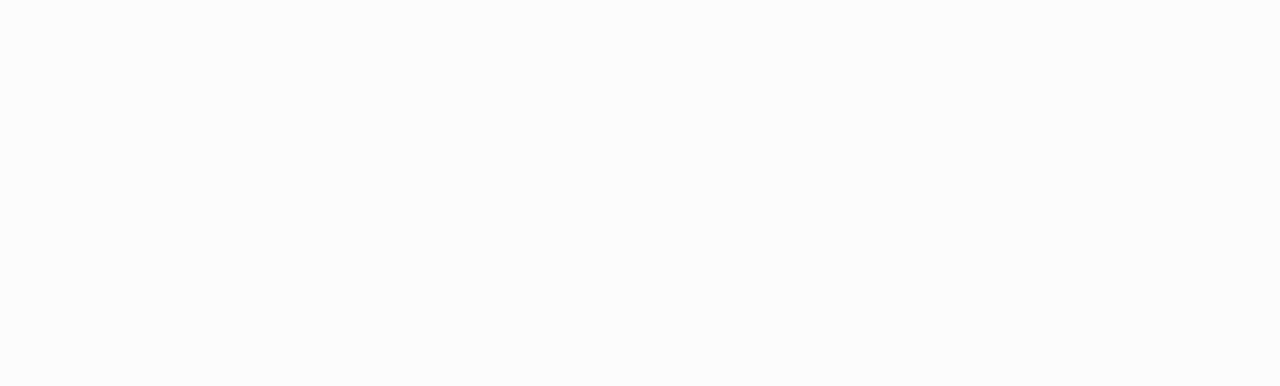
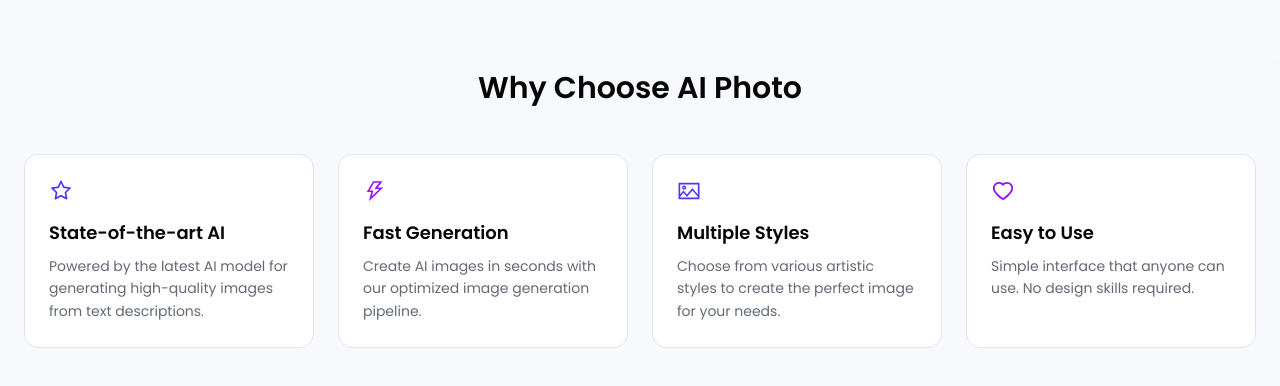
Before and after one commit to erdalinceler/ai-image-gen, a Next.js app: page / in a window 1280 px wide. Shown: the part 1212-1598 px from the top of the page. Before the commit the page ends 1202 px from the top, so only its background shows below. Built offline with nearby package versions, Linux system fonts and the light colour scheme; no server answers.

Commit message:
Add features section

```diff
--- a/app/page.tsx
+++ b/app/page.tsx
@@ -1,11 +1,13 @@
 import Header from "@/components/landing/header";
 import Hero from "@/components/landing/hero";
+import Features from "@/components/landing/features";
 
 export default function Home() {
   return (
     <>
       <Header />
       <Hero />
+      <Features />
     </>
   );
 }
--- /dev/null
+++ b/components/landing/features.tsx
@@ -0,0 +1,56 @@
+"use client";
+
+import { AiOutlineStar, AiOutlineThunderbolt, AiOutlinePicture, AiOutlineHeart } from "react-icons/ai";
+import Container from "@/components/shared/container";
+
+export default function Features() {
+  const features = [
+    {
+      icon: <AiOutlineStar className="w-6 h-6 text-indigo-600" />,
+      title: "State-of-the-art AI",
+      description: "Powered by the latest AI model for generating high-quality images from text descriptions.",
+    },
+    {
+      icon: <AiOutlineThunderbolt className="w-6 h-6 text-purple-600" />,
+      title: "Fast Generation",
+      description: "Create AI images in seconds with our optimized image generation pipeline.",
+    },
+    {
+      icon: <AiOutlinePicture className="w-6 h-6 text-indigo-600" />,
+      title: "Multiple Styles",
+      description: "Choose from various artistic styles to create the perfect image for your needs.",
+    },
+    {
+      icon: <AiOutlineHeart className="w-6 h-6 text-purple-600" />,
+      title: "Easy to Use",
+      description: "Simple interface that anyone can use. No design skills required.",
+    },
+  ];
+
+  return (
+    <section className="py-20 bg-muted/40">
+      <Container>
+        <div className="mx-auto max-w-7xl px-6">
+          <h2 className="text-3xl font-semibold text-center mb-12">
+            Why Choose AI Photo
+          </h2>
+
+          <div className="grid grid-cols-1 md:grid-cols-2 lg:grid-cols-4 gap-6">
+            {features.map((feature, index) => (
+              <div
+                key={index}
+                className="bg-card rounded-xl p-6 border border-border hover:border-indigo-300 transition-all hover:shadow-lg"
+              >
+                <div className="mb-4">{feature.icon}</div>
+                <h3 className="text-lg font-semibold mb-2">{feature.title}</h3>
+                <p className="text-sm text-muted-foreground leading-relaxed">
+                  {feature.description}
+                </p>
+              </div>
+            ))}
+          </div>
+        </div>
+      </Container>
+    </section>
+  );
+}
```
